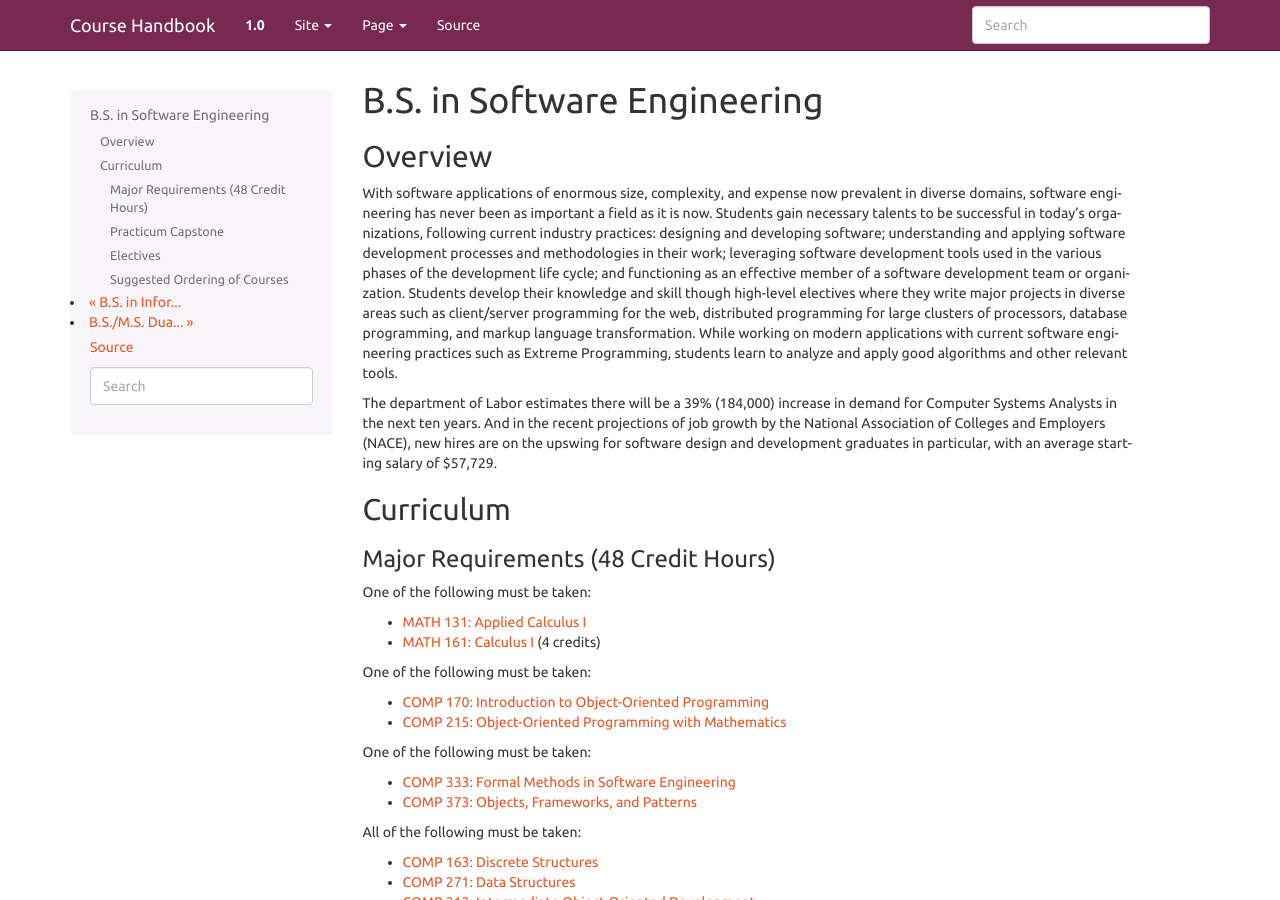
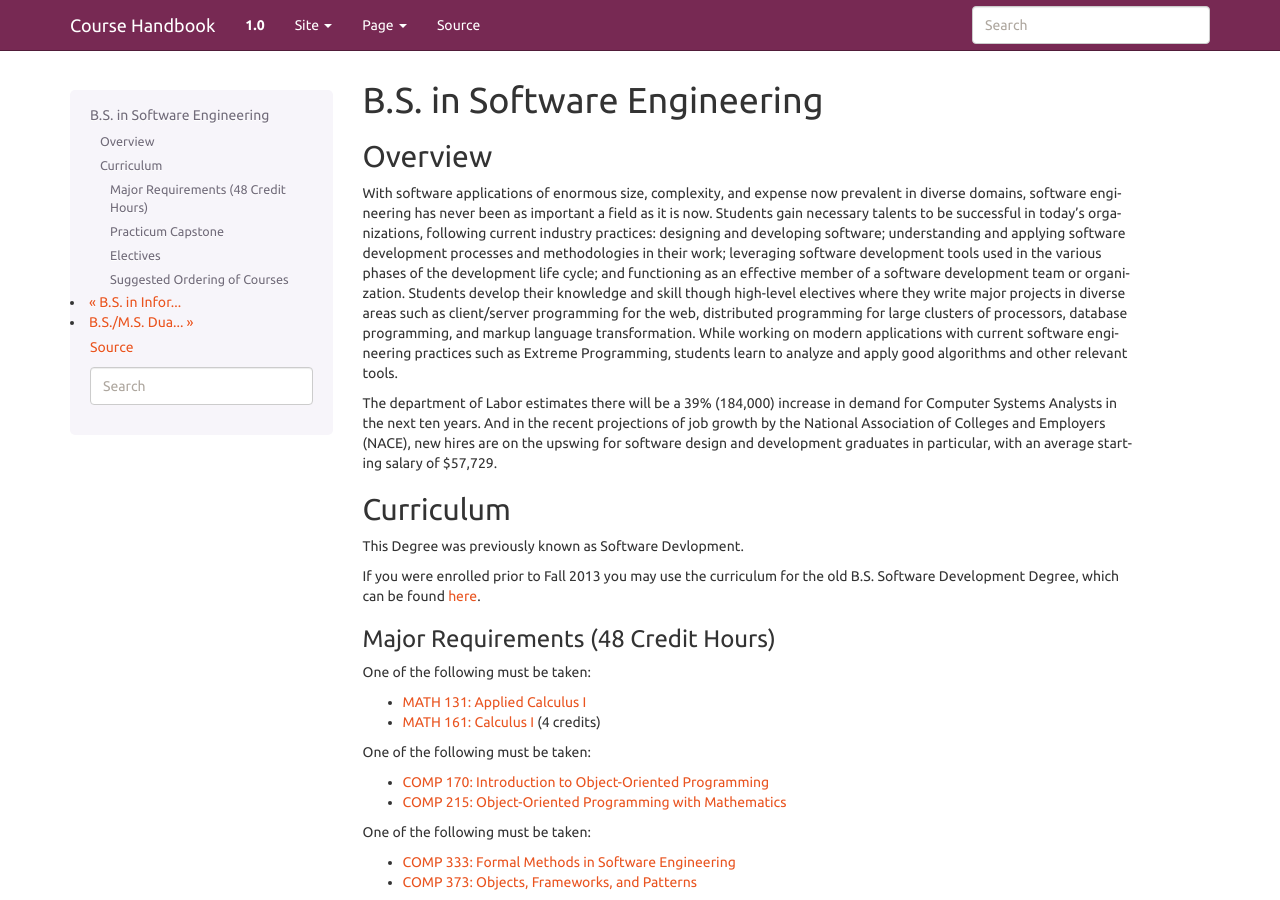
Before and after one commit to kyang5/coursedescriptions, a Sphinx documentation site: the page built from source/bsse.rst, in a window 1280 px wide and 900 px high. Built offline with Sphinx 7.4.7, drawn with Linux system fonts in a browser that asks for light colours.

Commit message:
added links to the older curriculum that are hosted in T4

```diff
--- a/source/bscns.rst
+++ b/source/bscns.rst
@@ -11,7 +11,7 @@ The Department of Labor projects a 57% (106,000) increase in the demand for Netw
 Curriculum
 -----------
 
-.. If you enrolled prior to Fall 2013 you may use the old Communication Networks and Security B.S. curriculum located `here <http://www.luc.edu/cs/academics/undergraduateprograms/bscns/oldcurriculum/>`_.
+If you enrolled prior to Fall 2013 you may use the old Communication Networks and Security B.S. curriculum located `here <http://www.luc.edu/cs/academics/undergraduateprograms/bscns/oldcurriculum/>`_.
 
 Major Requirements (48 Credit Hours)
 ~~~~~~~~~~~~~~~~~~~~~~~~~~~~~~~~~~~~~
--- a/source/bscs.rst
+++ b/source/bscs.rst
@@ -10,7 +10,7 @@ The B.S. degree program in computer science provides a balance between theoretic
 Curriculum
 -----------
 
-.. If you enrolled prior to Fall 2013 you may use the old Computer Science B.S. curriculum located `here <http://www.luc.edu/cs/academics/undergraduateprograms/bscs/oldcurriculum/>`_.
+If you enrolled prior to Fall 2013 you may use the old Computer Science B.S. curriculum located `here <http://www.luc.edu/cs/academics/undergraduateprograms/bscs/oldcurriculum/>`_.
 
 Major Requirements (51 Credit Hours)
 ~~~~~~~~~~~~~~~~~~~~~~~~~~~~~~~~~~~~~
--- a/source/bsit.rst
+++ b/source/bsit.rst
@@ -11,7 +11,7 @@ Enterprises have an ever-growing investment in the exploding quantity of informa
 Curriculum
 -----------
 
-.. If you enrolled prior to Fall 2013 you may use the old Information Technology B.S. Curriculum located `here <http://www.luc.edu/cs/academics/undergraduateprograms/bsit/oldcurriculum/>`_.
+If you enrolled prior to Fall 2013 you may use the old Information Technology B.S. Curriculum located `here <http://www.luc.edu/cs/academics/undergraduateprograms/bsit/oldcurriculum/>`_.
 
 Major Requirements (48 Credit Hours)
 ~~~~~~~~~~~~~~~~~~~~~~~~~~~~~~~~~~~~~
--- a/source/bsse.rst
+++ b/source/bsse.rst
@@ -11,9 +11,9 @@ The department of Labor estimates there will be a 39% (184,000) increase in dema
 Curriculum
 -----------
 
-.. This Degree was previously known as Software Devlopment.
+This Degree was previously known as Software Devlopment.
 
-.. If you were enrolled prior to Fall 2013 you may use the curriculum for the old B.S. Software Development Degree, which can be found `here <http://www.luc.edu/cs/academics/undergraduateprograms/bsse/oldcurriculum/>`_.
+If you were enrolled prior to Fall 2013 you may use the curriculum for the old B.S. Software Development Degree, which can be found `here <http://www.luc.edu/cs/academics/undergraduateprograms/bsse/oldcurriculum/>`_.
 
 Major Requirements (48 Credit Hours)
 ~~~~~~~~~~~~~~~~~~~~~~~~~~~~~~~~~~~~~
```
